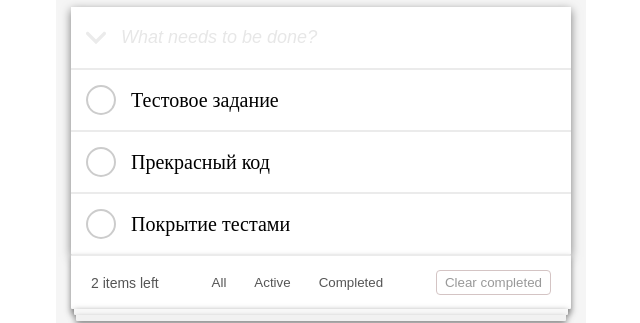
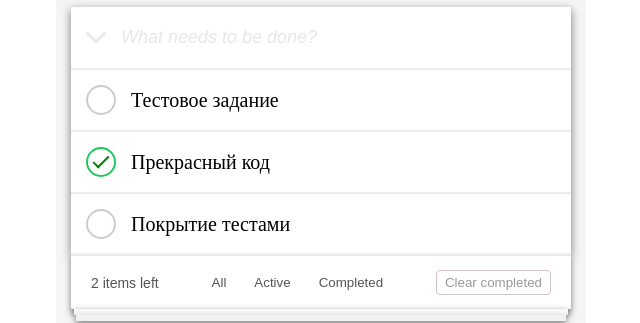
Before and after one commit to Lion77777/todos, a React (Create React App) app: page / in a window 1280 px wide. Shown: the part 148-471 px from the top of the page, without its empty margins (319-959 px from the left). Built offline with nearby package versions, Linux system fonts and the light colour scheme; a web font is replaced by a local one.

Commit message:
Add tasks state and use useReducer hook

```diff
--- a/src/App.tsx
+++ b/src/App.tsx
@@ -1,31 +1,35 @@
-import React from 'react';
+import React, { useReducer } from 'react';
 import './App.css';
+import { tasksReducer } from './model/tasks-reducer';
+import { v1 } from 'uuid';
 
-type Task = {
+export type Task = {
   id: string
   title: string
   status: boolean
 }
 
 function App() {
+  const [tasks, dispatchTasks] = useReducer(tasksReducer, [
+    { id: v1(), status: false, title: 'Тестовое задание' },
+    { id: v1(), status: true, title: 'Прекрасный код' },
+    { id: v1(), status: false, title: 'Покрытие тестами' }
+  ])
+
   return (
     <div className='container'>
       <h1>todos</h1>
       <div className='wrapper'>
-        <input type='text' name='title' className='title-input' placeholder='What needs to be done?'/>
+        <input type='text' name='title' className='title-input' placeholder='What needs to be done?' />
         <ul className='task-list'>
-          <li className='task-item'>
-            <input type='checkbox' name='status' className='task-item_rounded-checkbox' />
-            <span className='task-item_title'>Тестовое задание</span>
-          </li>
-          <li className='task-item'>
-            <input type='checkbox' name='status' className='task-item_rounded-checkbox' />
-            <span className='task-item_title'>Прекрасный код</span>
-          </li>
-          <li className='task-item'>
-            <input type='checkbox' name='status' className='task-item_rounded-checkbox' />
-            <span className='task-item_title'>Покрытие тестами</span>
-          </li>
+          {
+            tasks.map(task => {
+              return <li className='task-item' key={task.id}>
+                <input type='checkbox' name='status' className='task-item_rounded-checkbox' checked={task.status} />
+                <span className='task-item_title'>{task.title}</span>
+              </li>
+            })
+          }
         </ul>
       </div>
       <footer className='footer-wrapper'>
```
Also changed, not shown: 2 other files (tests, documents, lock files or other folders).
